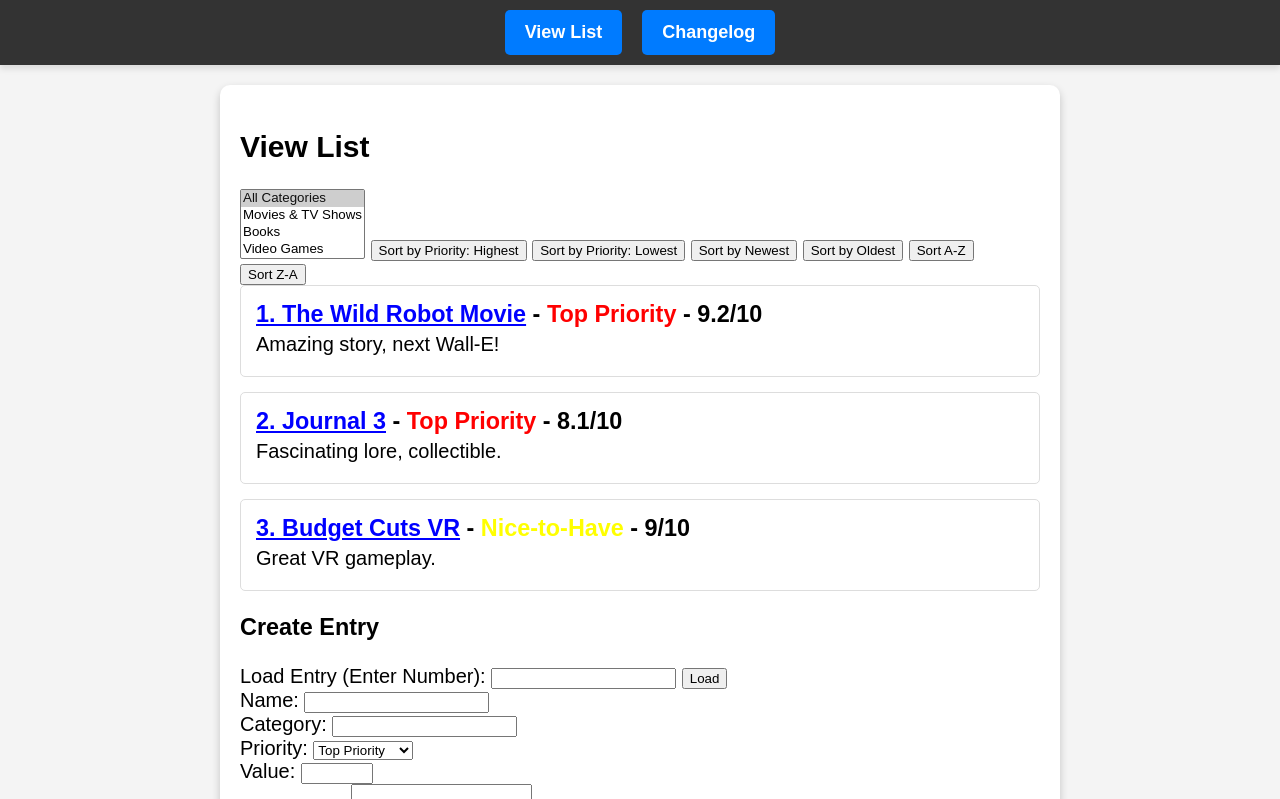
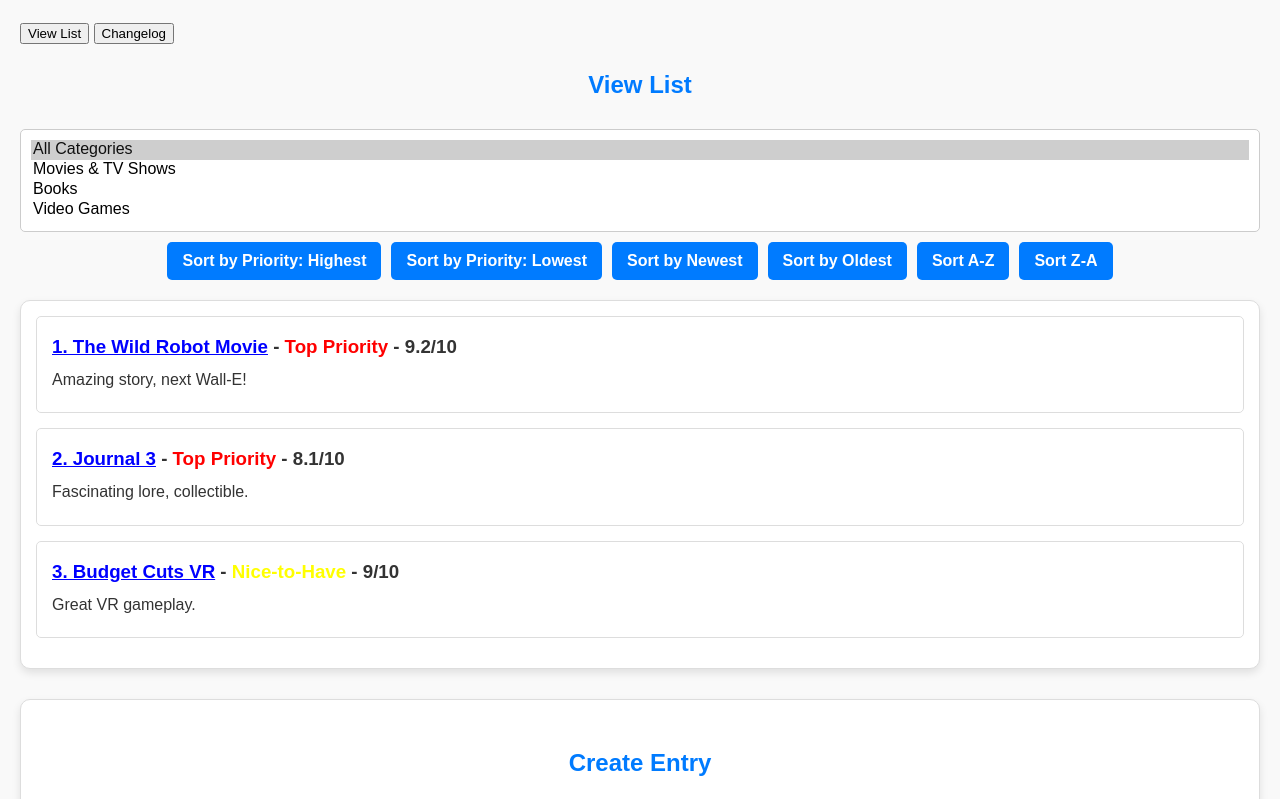
Before and after one commit to Vexxen1/95be2603-868f-4568-a791-563f434ca455, a plain HTML site: page index.html in a window 1280 px wide. Both pictures are taken after a click on the button "View List". Shown: the top 799 px of the page. Drawn offline with Linux system fonts and the light colour scheme.

Commit message:
Update style.css

```diff
--- a/style.css
+++ b/style.css
@@ -1,93 +1,96 @@
-/* General Page Styling */
+/* General Styling */
 body {
     font-family: Arial, sans-serif;
-    background-color: #f4f4f4;
+    line-height: 1.6;
     margin: 0;
-    padding: 0;
-    display: flex;
-    flex-direction: column;
-    align-items: center;
+    padding: 20px;
+    background-color: #f9f9f9;
+    color: #333;
 }
 
-/* Navigation Bar Styling */
-#navbar {
-    width: 100%;
-    background-color: #333;
-    display: flex;
-    justify-content: center;
-    padding: 10px 0;
-    box-shadow: 0 4px 6px rgba(0, 0, 0, 0.1);
-    position: sticky;
-    top: 0;
-    z-index: 1000;
+/* Section Titles */
+.section-title {
+    font-size: 24px;
+    margin-bottom: 20px;
+    text-align: center;
+    color: #007bff;
 }
 
-#navbar button {
+/* Controls Container */
+.controls-container {
+    display: flex;
+    flex-wrap: wrap;
+    justify-content: center;
+    gap: 10px;
+    margin-bottom: 20px;
+}
+
+/* Buttons */
+.btn {
+    padding: 10px 15px;
+    font-size: 16px;
+    font-weight: bold;
     background-color: #007bff;
     color: white;
-    font-size: 18px;
-    font-weight: bold;
     border: none;
-    margin: 0 10px;
-    padding: 12px 20px;
     border-radius: 5px;
     cursor: pointer;
-    transition: background-color 0.3s ease, transform 0.1s ease;
+    transition: background-color 0.3s ease;
 }
 
-#navbar button:hover {
+.btn:hover {
     background-color: #0056b3;
-    transform: scale(1.05);
 }
 
-#navbar button:focus {
-    outline: none;
+.btn-full {
+    width: 100%;
 }
 
-/* Content Section */
-#content {
-    margin: 20px auto;
-    font-size: 20px;
-    padding: 20px;
-    max-width: 800px;
-    text-align: left;
-    background-color: white;
-    border-radius: 10px;
-    box-shadow: 0 4px 8px rgba(0, 0, 0, 0.2);
+/* Input Fields and Textarea */
+.input-field, .textarea-field, .filter-select {
+    width: 100%;
+    padding: 10px;
+    font-size: 16px;
+    border: 1px solid #ccc;
+    border-radius: 5px;
+    margin-top: 5px;
 }
 
-/* Styling for category selection bubbles */
-#category-container {
-    position: relative;
-    display: flex;
-    align-items: center;
-    flex-wrap: wrap;
-    gap: 5px;
-    border: 1px solid #ccc;
-    padding: 10px;
-    border-radius: 5px;
-    background-color: #fff;
+.textarea-field {
+    resize: vertical;
+    height: 100px;
 }
 
-#category-container .bubble {
-    background-color: #007bff;
-    color: white;
-    padding: 5px 10px;
-    border-radius: 15px;
-    display: flex;
-    align-items: center;
-    gap: 5px;
-    font-size: 14px;
+/* Wishlist Container */
+.wishlist-container {
+    max-height: 600px;
+    overflow-y: auto;
+    background: white;
+    border: 1px solid #ddd;
+    border-radius: 10px;
+    padding: 15px;
+    margin-bottom: 30px;
+    box-shadow: 0 4px 8px rgba(0, 0, 0, 0.1);
 }
 
-#category-container .bubble span {
-    cursor: pointer;
-    font-weight: bold;
+/* Create Entry Container */
+.create-entry-container {
+    padding: 20px;
+    background: white;
+    border: 1px solid #ddd;
+    border-radius: 10px;
+    box-shadow: 0 4px 8px rgba(0, 0, 0, 0.1);
 }
 
-#category-input {
-    flex-grow: 1;
-    border: none;
-    outline: none;
-    min-width: 150px;
+/* Form Group */
+.form-group {
+    margin-bottom: 15px;
 }
+
+/* Label Styling */
+label {
+    display: block;
+    margin-bottom: 5px;
+    font-weight: bold;
+    color: #333;
+}
```
